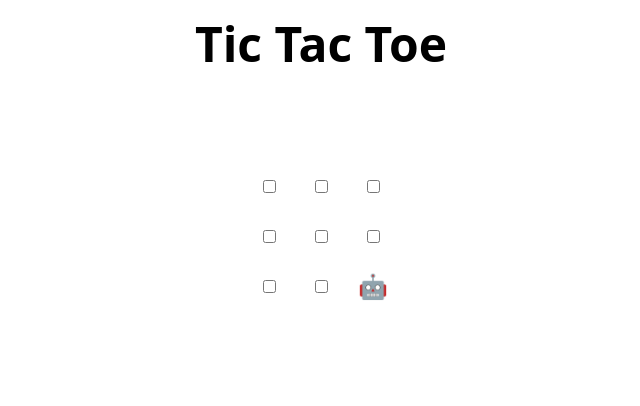
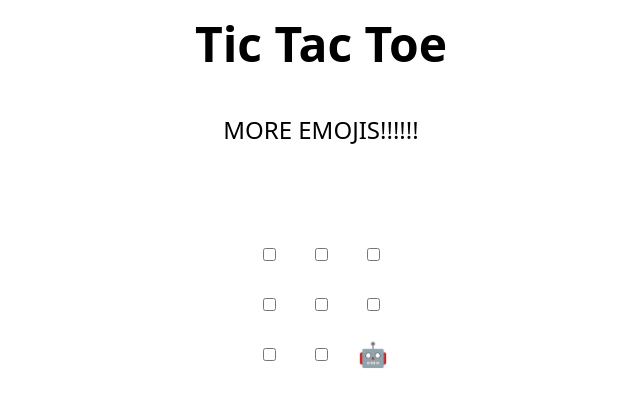
Before and after one commit to MinhTran53/skills-review-pull-requests, a plain HTML site: page index.html in a window 1280 px wide. Shown: the whole page, without its empty margins (319-959 px from the left). Drawn offline with Linux system fonts and the light colour scheme.

Commit message:
Update index.html
I WILL

```diff
--- a/index.html
+++ b/index.html
@@ -45,7 +45,7 @@
     <td><input type="checkbox" /></td>
     <td><input type="checkbox" /></td>
   </tr>
-</table>
+MORE EMOJIS!!!!!!
 
 <h2 hidden>Game over, refresh to play again 🧑‍💻 🤖!</h2>
 
```
